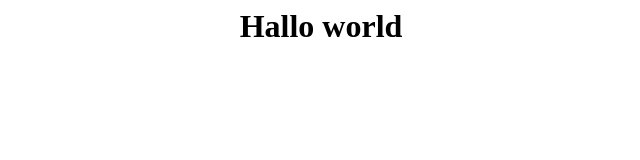
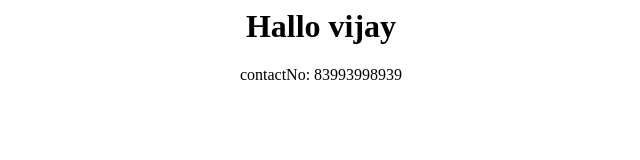
Before and after one commit to Prabakarraj-FS/vijaypage, a plain HTML site: page index.html in a window 1280 px wide. Shown: the whole page, without its empty margins (319-959 px from the left). Drawn offline with Linux system fonts and the light colour scheme.

Commit message:
contact number add

```diff
--- a/index.html
+++ b/index.html
@@ -4,8 +4,10 @@
 <body>
 <div>
  <center>
-  <h1> Hallo world </h1>
+  <h1> Hallo vijay </h1>
+  <p>contactNo: 83993998939</p>
  </center>
+
 </div>
 </body>
 </html>
```
